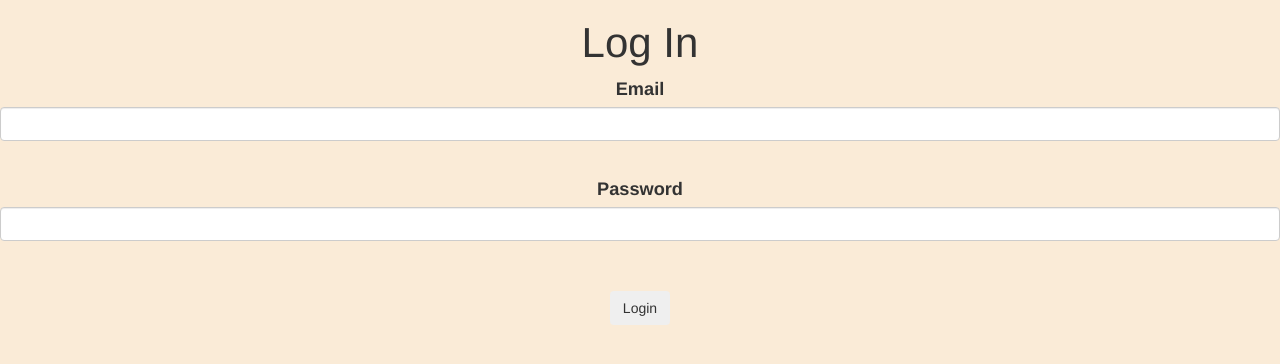
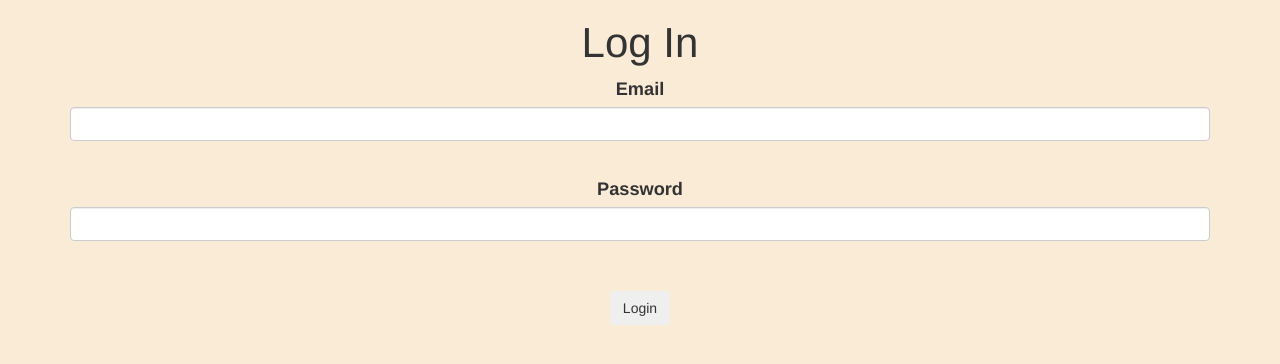
Before and after one commit to JuroMecir/PIS-2020, a Flask app: page / in a window 1280 px wide. Shown: the top 364 px of the page. Run offline with Flask 2, Linux system fonts and the light colour scheme; some libraries are stand-ins or nearby versions.

Commit message:
uprava req

```diff
--- a/dependecies.txt
+++ b/requirements.txt
@@ -2,4 +2,4 @@ flask
 flask_login
 flask_wtf
 zeep
-wtf_forms
+wtforms
--- a/templates/index.html
+++ b/templates/index.html
@@ -30,6 +30,7 @@
                             <th>Capacity</th>
                             <th>Price for month</th>
                             {% for room in rooms %}
+
                         <tr>
                             <td> {{ room.name }} </td>
                             <td> {{ room.capacity }}</td>
--- a/templates/login.html
+++ b/templates/login.html
@@ -1,5 +1,7 @@
 {% extends "base.html" %}
 {% block body %}
+    <div class="row">
+        <div class="container">
             <div class="content-section">
                 <center>
                 <form method="POST" action="">
@@ -8,6 +10,7 @@
                         <h1 style="text-align: center; font-size: 300%;">Log In</h1>
                         <div class="form-group" style="font-size: 130%;">
                             {{ form.email.label(class="form-control-label") }}
+                            <br>
                             {% if form.email.errors %}
                                 {{ form.email(class="form-control form-control-lg is-invalid") }}
                                 <div class="invalid-feedback">
@@ -22,6 +25,7 @@
                         <br>
                         <div class="form-group" style="font-size: 130%;">
                             {{ form.password.label(class="form-control-label") }}
+                            <br>
                             {% if form.password.errors %}
                                 {{ form.password(class="form-control form-control-lg is-invalid") }}
                                 <div class="invalid-feedback">
@@ -42,4 +46,6 @@
                 </form>
                 </center>
             </div>
+        </div>
+    </div>
 {% endblock body %}
```
Lines whose indentation alone changed are shown as unchanged.
